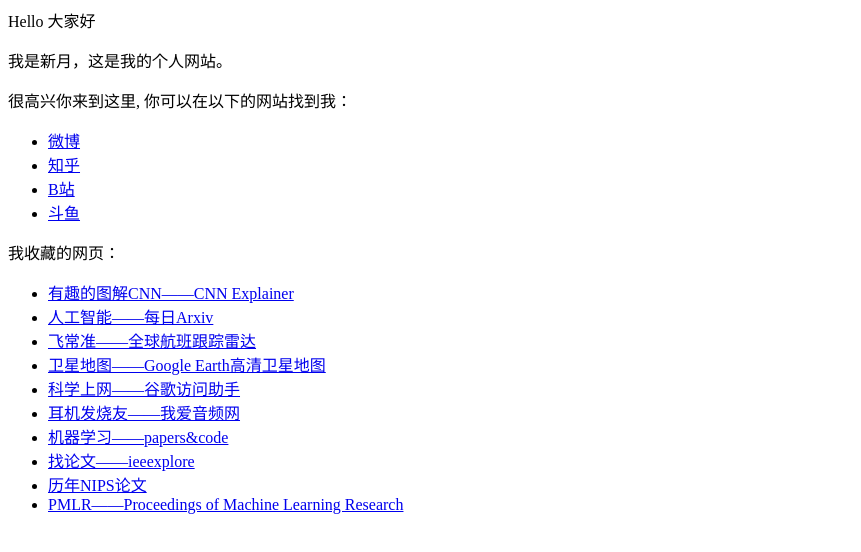
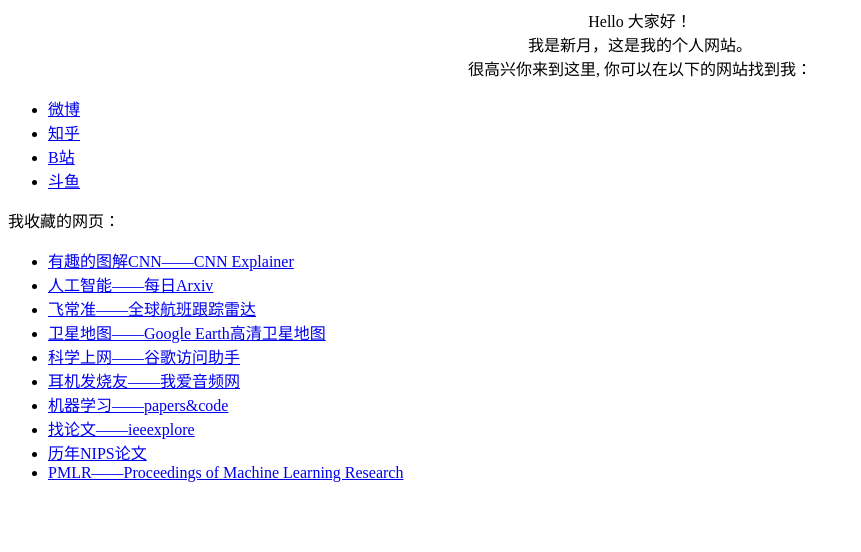
Before and after one commit to wtrtiy/My_Place.github.io, a plain HTML site: page index.html in a window 1280 px wide. Shown: the whole page, without its empty margins (0-861 px from the left). Drawn offline with Linux system fonts and the light colour scheme.

Commit message:
Update index.html

```diff
--- a/index.html
+++ b/index.html
@@ -1,6 +1,4 @@
-<p>Hello 大家好</p>
-<p>我是新月，这是我的个人网站。 </p>
-<p>很高兴你来到这里, 你可以在以下的网站找到我：
+<p align = "center">Hello 大家好！<br />我是新月，这是我的个人网站。<br />很高兴你来到这里, 你可以在以下的网站找到我：<br />
 <ul>
   <li> <a href="https://www.weibo.com/5309891158/profile?rightmod=1&wvr=6&mod=personnumber&is_all=1">微博</a> </li>
   <li> <a href="https://www.zhihu.com/people/wtrtiy/activities">知乎</a> </li>
```
